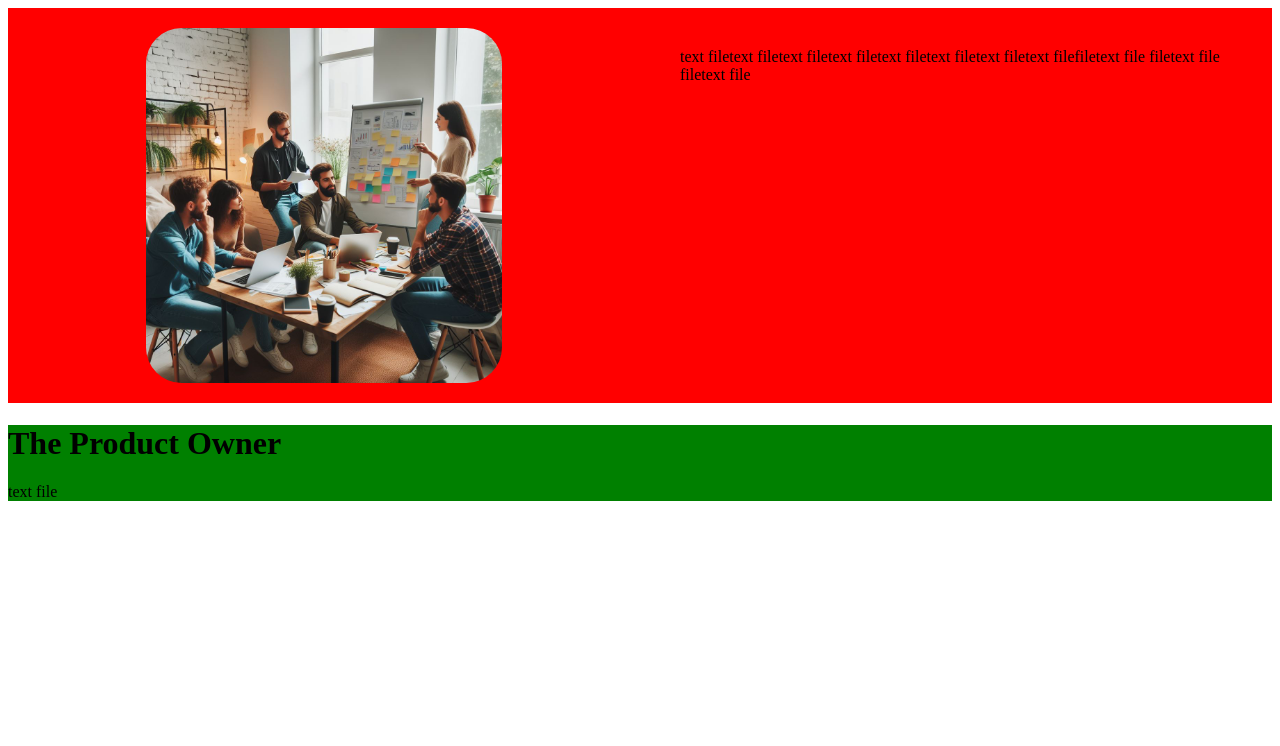
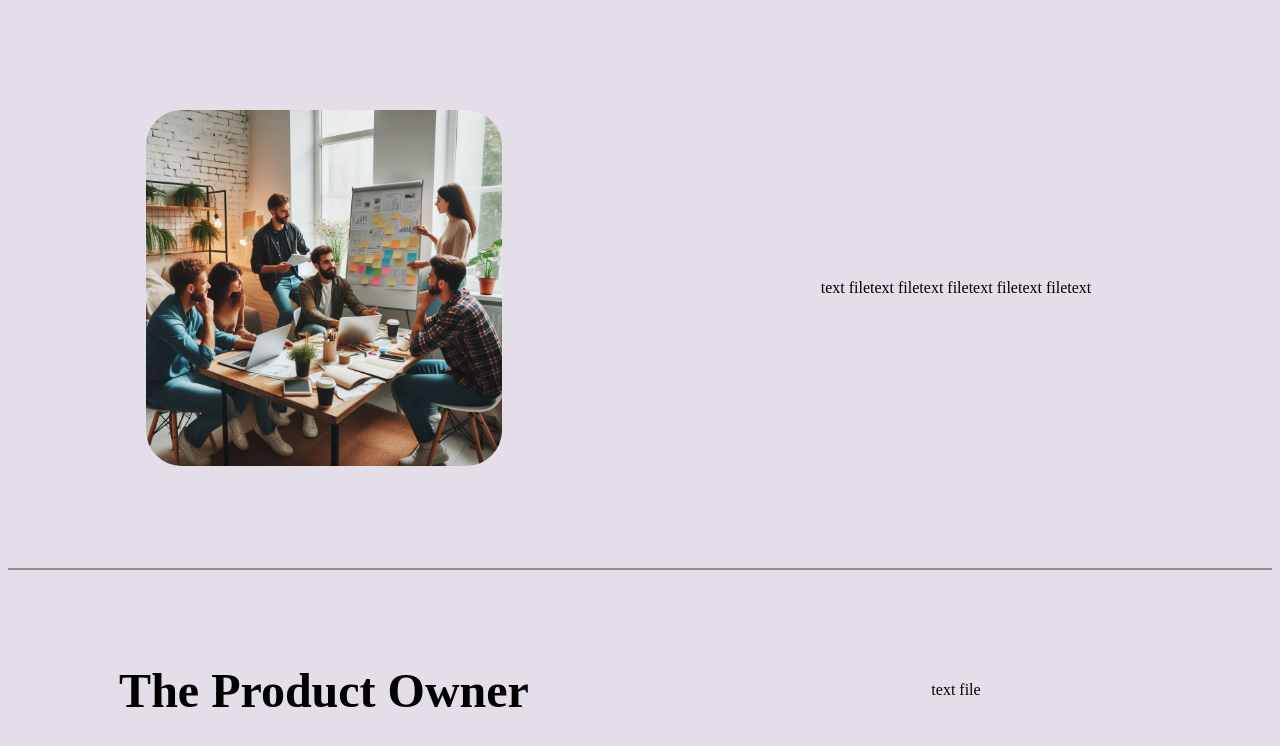
Before and after one commit to Wilma-Norman/Scrum-Project-assignment, a React (Vite) app: page /scrum-team in a window 1280 px wide. Shown: the top 746 px of the page. Built offline with nearby package versions, Linux system fonts and the light colour scheme.

Commit message:
styles components

```diff
--- a/src/Components/ScrumTeam/ProductOwner/ProductOwner.module.css
+++ b/src/Components/ScrumTeam/ProductOwner/ProductOwner.module.css
@@ -1,19 +1,26 @@
-.teamimage {
-    height: auto;
-    width: 60%;
-    border-radius: 10%;
+body {
+    background-color: #E4DEE8;
 }
 
 .imagepart {
-    background-color: red;
     display: flex;
     flex-direction: row;
     justify-content: center;
+    border-bottom: 2px solid #8E8E8E;
+    height: 70vh;
+}
+
+.teamimage {
+    height: fit-content;
+    width: 60%;
+    border-radius: 10%;
+    display: flex;
 }
 
 .imagewraper {
     display: flex;
     justify-content: center;
+    align-items: center;
     width: 50%;
     margin: 20px;
 }
@@ -27,8 +34,32 @@
     display: flex;
     justify-content: center;
     margin: 20px;
+    align-items: center;
 }
 
 .productpart {
-    background-color: green;
+    display: flex;
+    flex-direction: row;
+    justify-content: center;
+    height: 30vh;
 }
+
+.headerwraper {
+    display: flex;
+    justify-content: center;
+    align-items: center;
+    width: 50%;
+    margin: 20px;
+}
+
+.headertext {
+    margin: 0;
+    font-size: 3rem;
+}
+
+.textwraper {
+    display: flex;
+    justify-content: center;
+    width: 50%;
+    margin: 20px;
+}
--- a/src/Components/ScrumTeam/ProductOwner/index.jsx
+++ b/src/Components/ScrumTeam/ProductOwner/index.jsx
@@ -12,19 +12,19 @@ const ProductOwner = () => {
                 </div>
 
                 <div className={styles.textwraper}>
-                    <p className={styles.imageText}>text filetext filetext filetext filetext filetext filetext filetext filefiletext file filetext file filetext file</p>
+                    <p className={styles.imageText}>text filetext filetext filetext filetext filetext </p>
                 </div>
 
             </div>
 
             <div className={styles.productpart}>
 
-                <div>
-                    <h1>The Product Owner</h1>
+                <div className={styles.headerwraper}>
+                    <h1 className={styles.headertext}>The Product Owner</h1>
                 </div>
 
-                <div>
-                    <p>text file</p>
+                <div className={styles.textwraper}>
+                    <p className={styles.ptext}>text file</p>
                 </div>
 
             </div>
```
